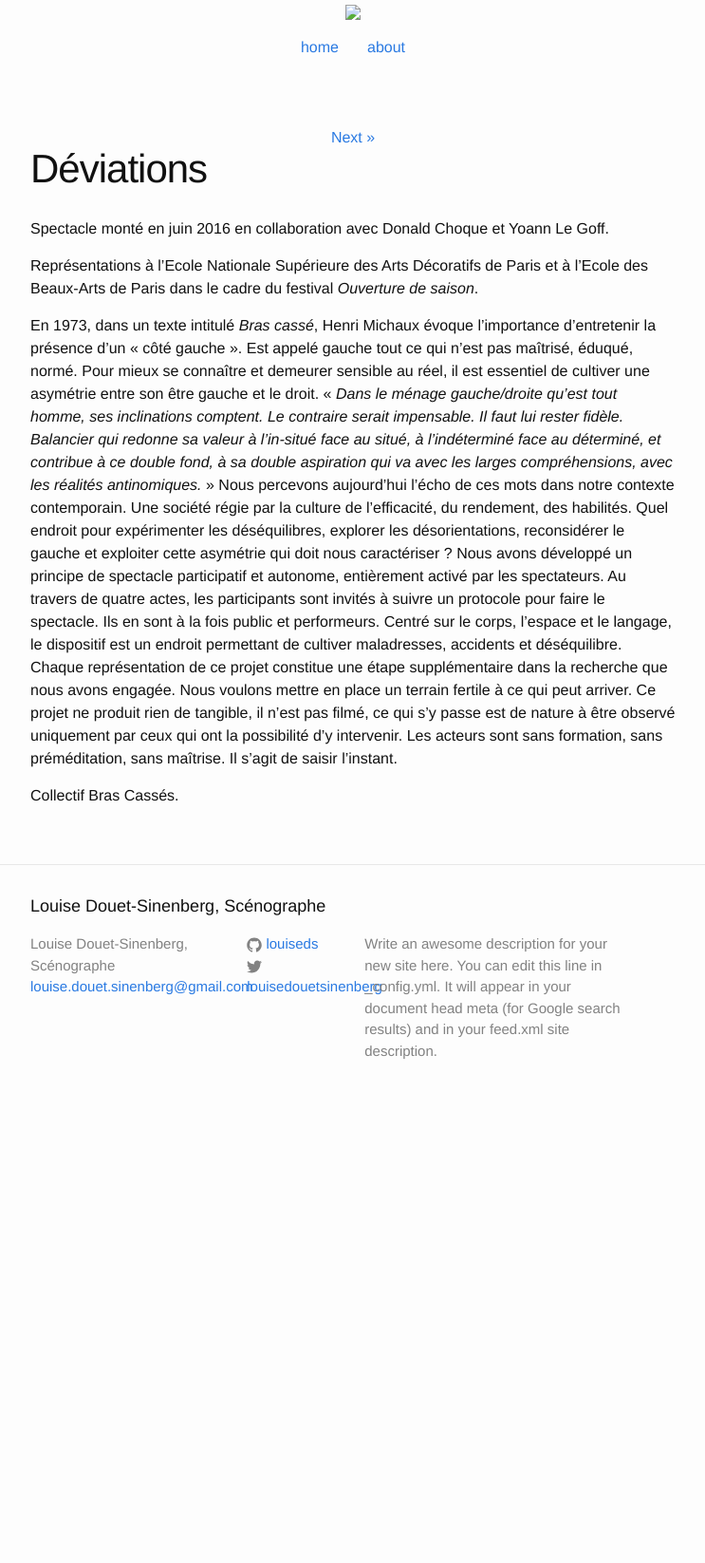
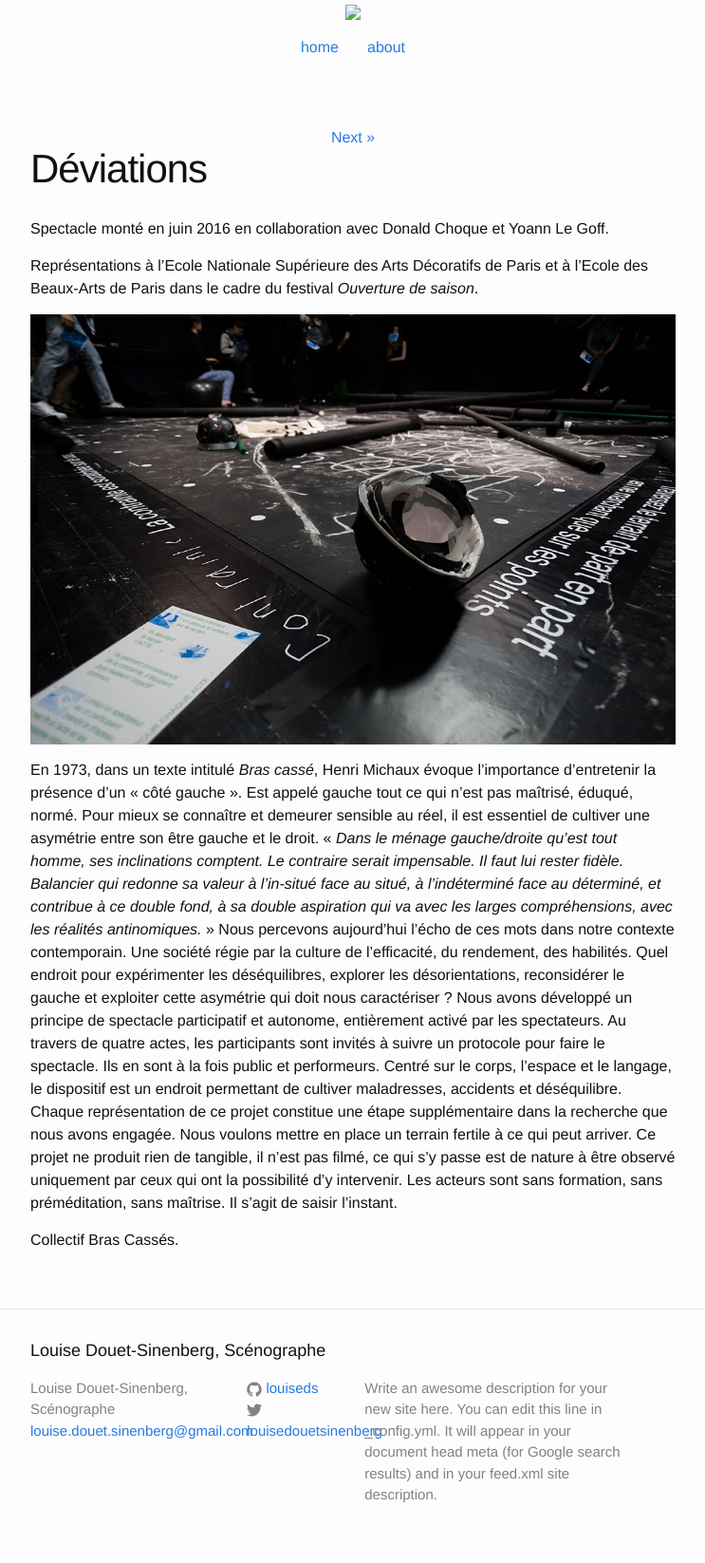
Before and after one commit to louiseds/louiseds.github.io, a Jekyll site: the page built from _posts/2016-11-12-d-viations.md, in a window 1280 px wide. Shown: the whole page at 95% size, without its empty margins (268-1011 px from the left). Built offline with Jekyll 4.4.1, drawn with Linux system fonts in a browser that asks for light colours; before the commit the page ends 1178 px from its top, so only the background shows below that.

Commit message:
Updated 2016-11-12-d-viations.md

```diff
--- a/_posts/2016-11-12-d-viations.md
+++ b/_posts/2016-11-12-d-viations.md
@@ -12,6 +12,7 @@ Spectacle monté en juin 2016 en collaboration avec Donald Choque et Yoann Le Go
 Représentations à l'Ecole Nationale Supérieure des Arts Décoratifs de Paris et à l'Ecole des Beaux-Arts de Paris dans le cadre du festival _Ouverture de saison_.
 
 
+![2016_06_24_Louise_Douet_Sinenberg-19.jpg]({{site.baseurl}}/images/2016_06_24_Louise_Douet_Sinenberg-19.jpg)
 
 En 1973, dans un texte intitulé <i>Bras cassé</i>, Henri Michaux évoque l’importance d’entretenir la présence d’un « côté gauche ». Est appelé gauche tout ce qui n’est pas maîtrisé, éduqué, normé. Pour mieux se connaître et demeurer sensible au réel, il est essentiel de cultiver une asymétrie entre son être gauche et le droit. « <i>Dans le ménage gauche/droite qu’est tout homme, ses inclinations comptent. Le contraire serait impensable. Il faut lui rester fidèle. Balancier qui redonne sa valeur à l’in-situé face au situé, à l’indéterminé face au déterminé, et contribue à ce double fond, à sa double aspiration qui va avec les larges compréhensions, avec les réalités antinomiques.</i> »
 Nous percevons aujourd’hui l’écho de ces mots dans notre contexte contemporain. Une société régie par la culture de l’efficacité, du rendement, des habilités. Quel endroit pour expérimenter les déséquilibres, explorer les désorientations, reconsidérer le gauche et exploiter cette asymétrie qui doit nous caractériser ?
```
